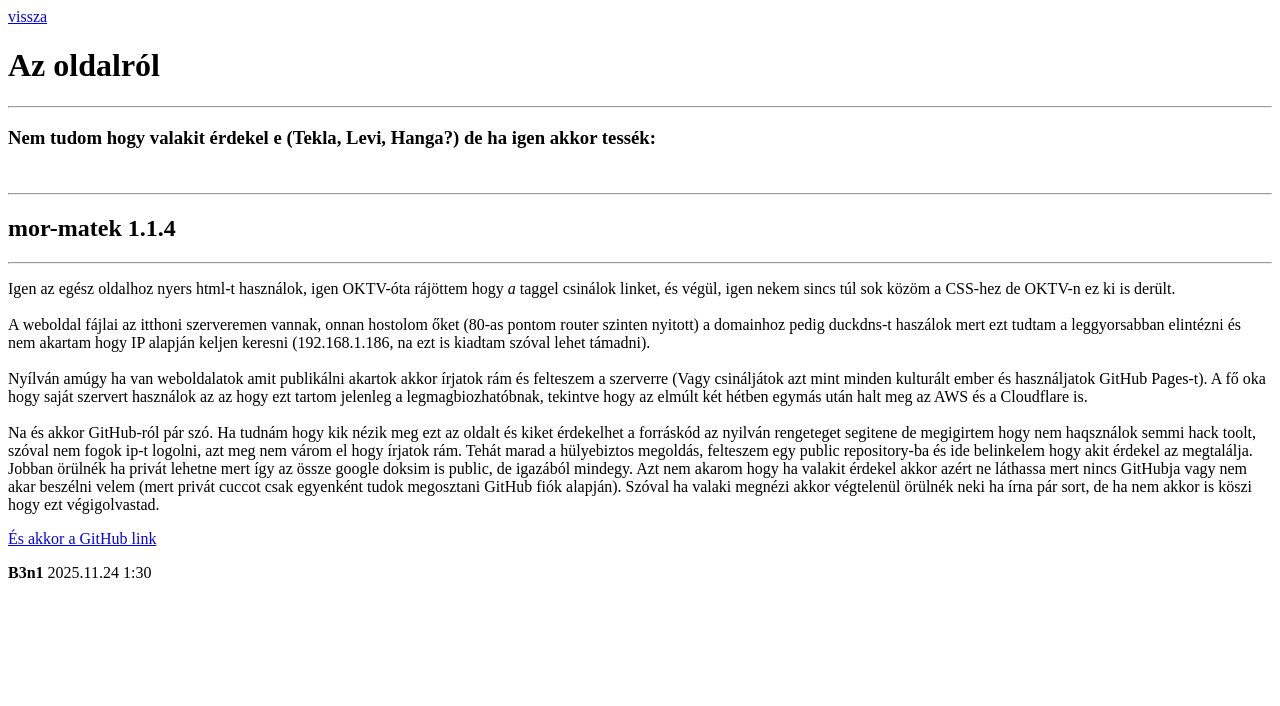
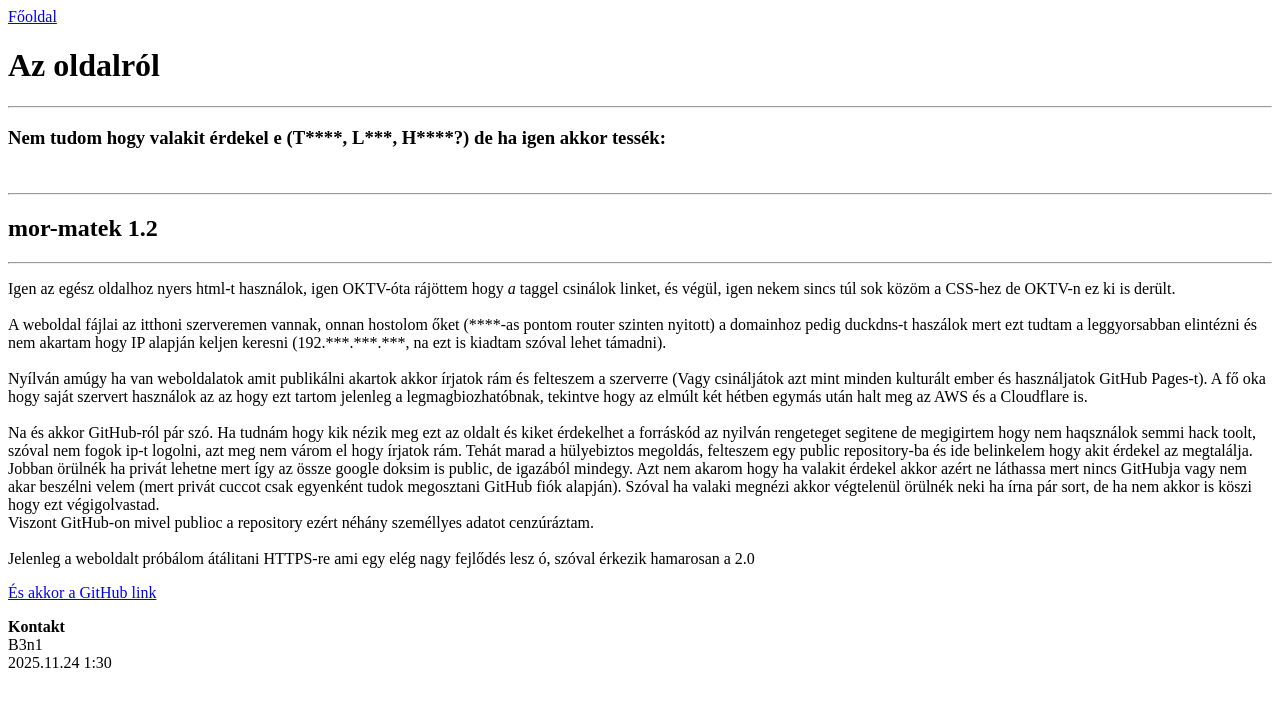
Before and after one commit to mb31415/mor-matek, a plain HTML site: page siteinfo.html in a window 1280 px wide. Drawn offline with Linux system fonts and the light colour scheme.

Commit message:
1.2
2025.11.24 22:50

```diff
--- a/siteinfo.html
+++ b/siteinfo.html
@@ -1,20 +1,20 @@
 <!DOCTYPE html>
 <html lang="hu">
-<!-- mor-matek 1.1.4-->
-<!--2025.11.24 1:30-->
+<!-- mor-matek 1.2-->
+<!--2025.11.24 22:50-->
 <!--B3n1-->
 <head>
     <meta charset="UTF-8">
-    <title>site_info</title>
+    <title>technikai információk</title>
 </head>
 <body>
-        <a href="index.html">vissza</a>
+        <a href="index.html">Főoldal</a>
         <h1>Az oldalról</h1>
         <hr>
-        <h3>Nem tudom hogy valakit érdekel e (Tekla, Levi, Hanga?) de ha igen akkor tessék:</h3>
+        <h3>Nem tudom hogy valakit érdekel e (T****, L***, H****?) de ha igen akkor tessék:</h3>
         <br>
         <hr>
-        <h2>mor-matek 1.1.4</h2>
+        <h2>mor-matek 1.2</h2>
         <hr>
         <p>
         Igen az egész oldalhoz nyers html-t használok, igen OKTV-óta rájöttem hogy
@@ -22,9 +22,9 @@
         és végül, igen nekem sincs túl sok közöm a CSS-hez de OKTV-n ez ki is derült.
         <br>
         <br>
-        A weboldal fájlai az itthoni szerveremen vannak, onnan hostolom őket (80-as pontom router szinten nyitott)
+        A weboldal fájlai az itthoni szerveremen vannak, onnan hostolom őket (****-as pontom router szinten nyitott)
         a domainhoz pedig duckdns-t haszálok mert ezt tudtam a leggyorsabban elintézni és nem akartam hogy
-        IP alapján keljen keresni (192.168.1.186, na ezt is kiadtam szóval lehet támadni).
+        IP alapján keljen keresni (192.***.***.***, na ezt is kiadtam szóval lehet támadni).
         <br>
         <br>
         Nyílván amúgy ha van weboldalatok amit publikálni akartok akkor írjatok rám és felteszem a szerverre
@@ -40,12 +40,21 @@
         vagy nem akar beszélni velem (mert privát cuccot csak egyenként tudok megosztani GitHub fiók alapján). Szóval ha valaki megnézi akkor végtelenül
         örülnék neki ha írna pár sort, de ha nem akkor is köszi hogy ezt végigolvastad.
         <br>
+        Viszont GitHub-on mivel publioc a repository ezért néhány személlyes adatot cenzúráztam.
+        <br>
+        <br>
+        Jelenleg a weboldalt próbálom átálitani HTTPS-re ami egy elég nagy fejlődés lesz ó, szóval érkezik hamarosan a 2.0
+
     </p>
+
     <a href="https://github.com/mb31415/mor-matek"
         target="_blank">
     És akkor a GitHub link</a>
     <br>
-    <p><b>B3n1</b>
+    <p><b><a href="kontakt.html"></a>Kontakt</b>
+        <br>
+        B3n1
+        <br>
     2025.11.24 1:30</p>
 </body>
 </html>
```
